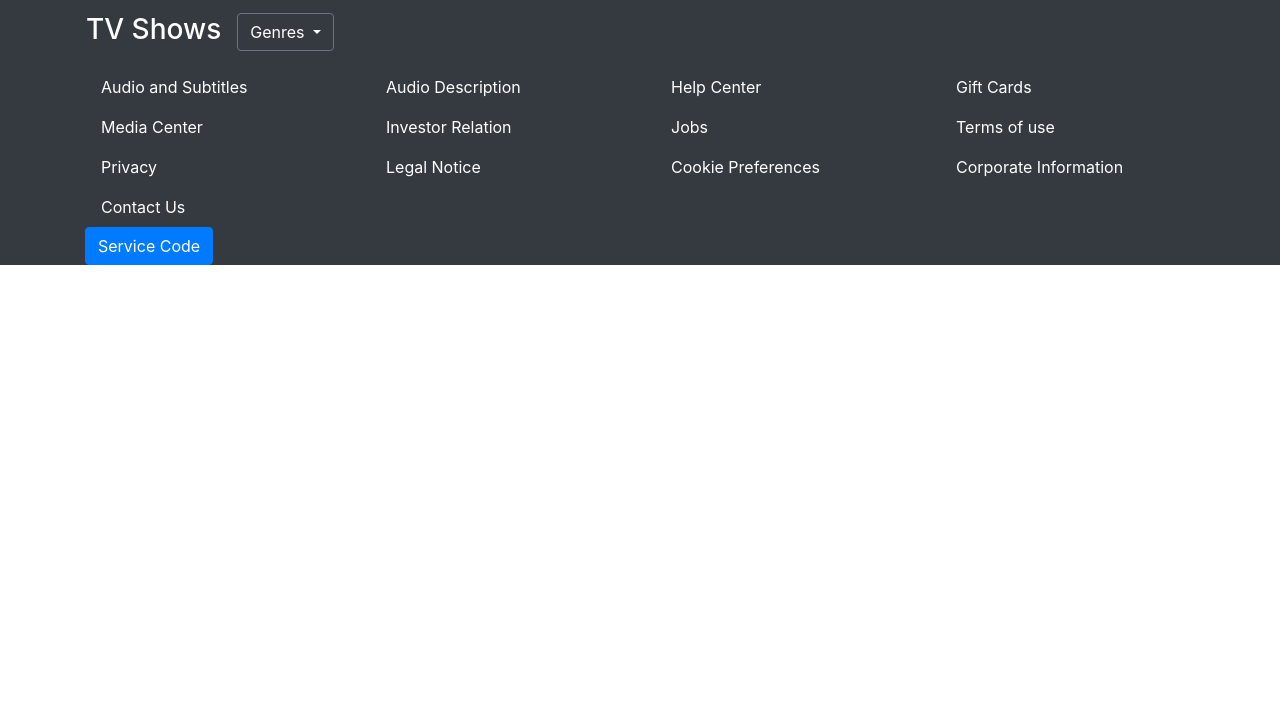
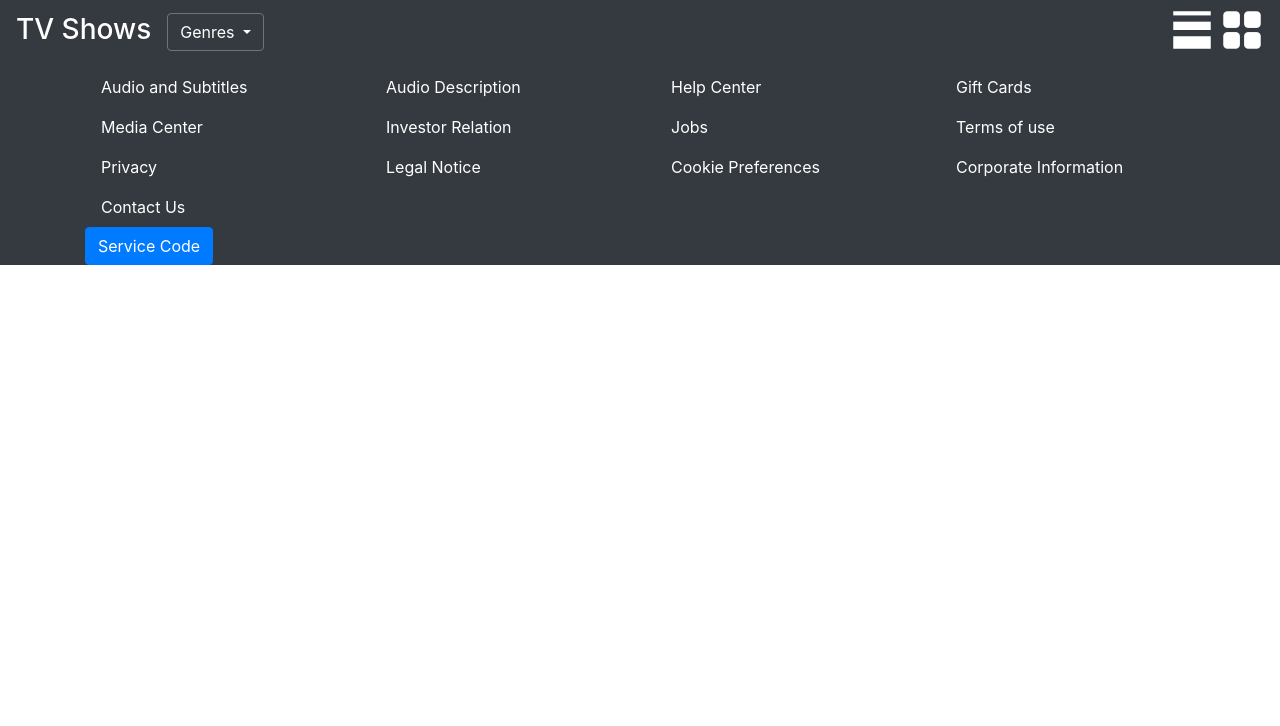
Before and after one commit to vennhost/netflixproject, a plain HTML site: page index.html in a window 1280 px wide. Shown: the part 74-800 px from the top of the page. Drawn offline with nearby package versions, Linux system fonts and the light colour scheme.

Commit message:
grid - line

```diff
--- a/index.html
+++ b/index.html
@@ -59,9 +59,9 @@
 
               <!--Main Content Area-->
               <main class="bg-dark">
-                  <div class="container">
+                  <div class="container-fluid">
                     <div class="row p-2">
-                        <div class="col">
+                        <div class="col-11">
                             <div class="row">
                                 <h3 class="m-2">TV Shows</h3>
                                 <div class="dropdown m-2">
@@ -87,7 +87,11 @@
                             </div>
                         </div>
                             <div class="col">
-                                 <i class="fas fa-th-large"></i>
+                                <div class="row">
+
+                                 <img class="fas fa-th-small" src="icons/icons8-line-width-50.png" alt="Grid Icon" width="50">
+                                 <img class="fas fa-th-small" src="icons/icons8-grid-2-50.png" alt="Grid Icon" width="50">
+                                </div>
                             </div>
                         </div>
                     </div>
```
Also changed, not shown: icons/icons8-facebook-old-50.png (added), icons/icons8-grid-2-50.png (added), icons/icons8-instagram-old-50.png (added), icons/icons8-line-width-50.png (added), icons/icons8-twitter-squared-50.png (added), icons/icons8-video-50.png (added).
